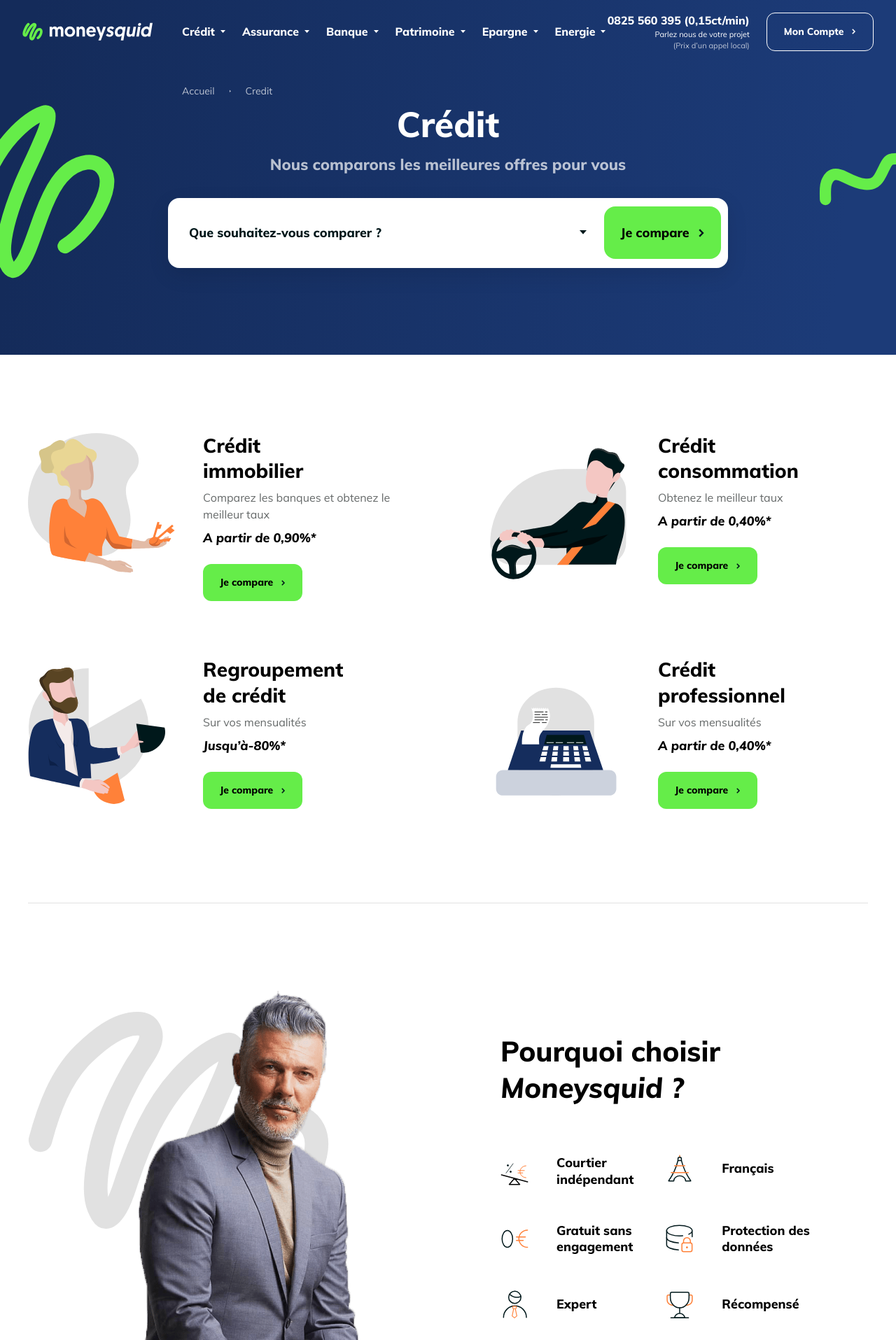
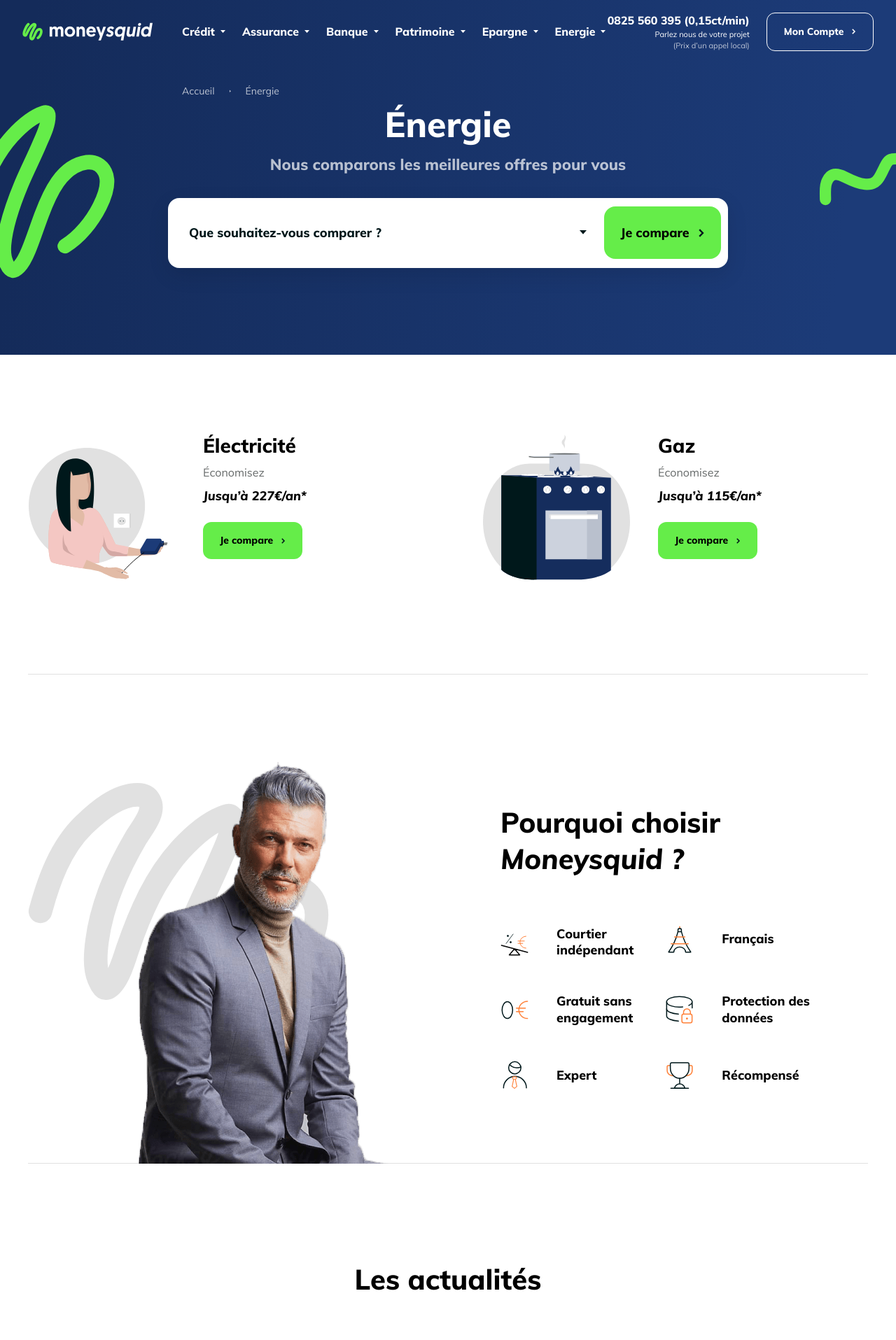
Before and after one commit to leonardchalvet/Moneysquid, a PHP site: page /2e1-metier-energie.php in a window 1280 px wide. Shown: the top 1915 px of the page at 70% size. Run offline with PHP 8.4, Linux system fonts and the light colour scheme; data that the repository does not hold is empty.

Commit message:
Change - Front - Page 2e1-metier-energie - Add correct text and illustrations

```diff
--- a/Front/2e1-metier-energie.php
+++ b/Front/2e1-metier-energie.php
@@ -57,7 +57,7 @@ $allReviews = getJSON('https://api.trustpilot.com/v1/business-units/50449f270000
 <html>
 	<head>
 
-		<title>2a1 - Métier Crédit</title>
+		<title>2e1 - Métier Énergie</title>
 
 		<meta name="description" content="" />
 
@@ -86,7 +86,7 @@ $allReviews = getJSON('https://api.trustpilot.com/v1/business-units/50449f270000
 								</svg>
 							</li>
 							<li>
-								<a href="">Credit</a>
+								<a href="">Énergie</a>
 								<svg class="icn-arrow" xmlns="http://www.w3.org/2000/svg" viewBox="0 0 9 6">
 									<use xlink:href="img/common/icn-arrow-1.svg#content"></use>
 								</svg>
@@ -99,7 +99,7 @@ $allReviews = getJSON('https://api.trustpilot.com/v1/business-units/50449f270000
 
 					<div class="wrapper">
 						<h2>
-							Crédit
+							Énergie
 						</h2>
 						<p class="text">
 							Nous comparons les meilleures offres pour vous
@@ -357,19 +357,19 @@ $allReviews = getJSON('https://api.trustpilot.com/v1/business-units/50449f270000
 					<div class="container-el">
 						<div class="el">
 							<div class="icn">
-								<img src="img/common-section_compare/illu-1.svg" alt="">
+								<img src="img/common-section_compare/illu-13.svg" alt="">
 							</div>
 							<div class="text">
 								<h3>
 									<a class="title" href="#">
-										Crédit <br>immobilier
+										Électricité
 									</a>
 								</h3>
 								<p class="text-1">
-									Comparez les banques et obtenez le meilleur taux
+									Économisez
 								</p>
 								<p class="text-2">
-									A partir de 0,90%*
+									Jusqu’à 227€/an*
 								</p>
 								<svg class="arrow" xmlns="http://www.w3.org/2000/svg" viewBox="0 0 7 10">
 									<use xlink:href="img/common/icn-arrow-2.svg#content"></use>
@@ -386,77 +386,19 @@ $allReviews = getJSON('https://api.trustpilot.com/v1/business-units/50449f270000
 						</div>
 						<div class="el">
 							<div class="icn">
-								<img src="img/common-section_compare/illu-2.svg" alt="">
+								<img src="img/common-section_compare/illu-14.svg" alt="">
 							</div>
 							<div class="text">
 								<h3>
 									<a class="title" href="#">
-										Crédit <br/>consommation
+										Gaz
 									</a>
 								</h3>
 								<p class="text-1">
-									Obtenez le meilleur taux
+									Économisez
 								</p>
 								<p class="text-2">
-									A partir de 0,40%*
-								</p>
-								<svg class="arrow" xmlns="http://www.w3.org/2000/svg" viewBox="0 0 7 10">
-									<use xlink:href="img/common/icn-arrow-2.svg#content"></use>
-								</svg>
-								<div class="btn toHref" data-href="#">
-									<span class="btn-text">
-										Je compare
-									</span>
-									<svg class="btn-arrow" xmlns="http://www.w3.org/2000/svg" viewBox="0 0 7 10">
-										<use xlink:href="img/common/icn-arrow-2.svg#content"></use>
-									</svg>
-								</div>
-							</div>
-						</div>
-						<div class="el">
-							<div class="icn">
-								<img src="img/common-section_compare/illu-3.svg" alt="">
-							</div>
-							<div class="text">
-								<h3>
-									<a class="title" href="#">
-										Regroupement <br/>de crédit
-									</a>
-								</h3>
-								<p class="text-1">
-									Sur vos mensualités
-								</p>
-								<p class="text-2">
-									Jusqu’à-80%*
-								</p>
-								<svg class="arrow" xmlns="http://www.w3.org/2000/svg" viewBox="0 0 7 10">
-									<use xlink:href="img/common/icn-arrow-2.svg#content"></use>
-								</svg>
-								<div class="btn toHref" data-href="#">
-									<span class="btn-text">
-										Je compare
-									</span>
-									<svg class="btn-arrow" xmlns="http://www.w3.org/2000/svg" viewBox="0 0 7 10">
-										<use xlink:href="img/common/icn-arrow-2.svg#content"></use>
-									</svg>
-								</div>
-							</div>
-						</div>
-						<div class="el">
-							<div class="icn">
-								<img src="img/common-section_compare/illu-7.svg" alt="">
-							</div>
-							<div class="text">
-								<h3>
-									<a class="title" href="#">
-										Crédit <br>professionnel
-									</a>
-								</h3>
-								<p class="text-1">
-									Sur vos mensualités
-								</p>
-								<p class="text-2">
-									A partir de 0,40%*
+									Jusqu’à 115€/an*
 								</p>
 								<svg class="arrow" xmlns="http://www.w3.org/2000/svg" viewBox="0 0 7 10">
 									<use xlink:href="img/common/icn-arrow-2.svg#content"></use>
@@ -1327,10 +1269,10 @@ $allReviews = getJSON('https://api.trustpilot.com/v1/business-units/50449f270000
 								<div class="el">
 							        <div class="content">
 								        <div class="illu">
-											<img src="img/common-section_sousmetier/illu-1.svg" alt="">
+											<img src="img/common-section_sousmetier/illu-24.svg" alt="">
 										</div>
 										<div class="text">
-											<h3><a href="#">Prêt immobilier</a></h3>
+											<h3><a href="#">Électricité</a></h3>
 											<p>
 												Courtier en crédit immobilier, Bourse des Crédits peut vous accompagner pour l’obtention de votre financement immobilier.  En véritable expert, nous pouvons comparer les banques en prêt immobilier qui opèrent en France, afin de vous obtenir le meilleur taux et les conditions de crédits les plus avantageuses.<br><br>
 												Reconnue parmi les entreprises les plus innovantes de son secteur, Bourse des Crédits vous accompagne également dans la négociation de votre emprunt immobilier.<br><br>
@@ -1338,7 +1280,7 @@ $allReviews = getJSON('https://api.trustpilot.com/v1/business-units/50449f270000
 											</p>
 											<div class="btn toHref" data-href="#">
 												<span class="btn-text">
-													Comparer gratuitement les crédits immobilier
+													Comparer gratuitement les revendeurs d’électricité
 												</span>
 												<svg class="btn-arrow" xmlns="http://www.w3.org/2000/svg" viewBox="0 0 7 10">
 													<use xlink:href="img/common/icn-arrow-2.svg#content"></use>
@@ -1350,10 +1292,10 @@ $allReviews = getJSON('https://api.trustpilot.com/v1/business-units/50449f270000
 								<div class="el">
 							        <div class="content">
 								        <div class="illu">
-											<img src="img/common-section_sousmetier/illu-3.svg" alt="">
+											<img src="img/common-section_sousmetier/illu-25.svg" alt="">
 										</div>
 										<div class="text">
-											<h3><a href="#">Rachat de crédits</a></h3>
+											<h3><a href="#">Gaz</a></h3>
 											<p>
 												Courtier en crédit immobilier, Bourse des Crédits peut vous accompagner pour l’obtention de votre financement immobilier.  En véritable expert, nous pouvons comparer les banques en prêt immobilier qui opèrent en France, afin de vous obtenir le meilleur taux et les conditions de crédits les plus avantageuses.<br><br>
 												Reconnue parmi les entreprises les plus innovantes de son secteur, Bourse des Crédits vous accompagne également dans la négociation de votre emprunt immobilier.<br><br>
@@ -1361,53 +1303,7 @@ $allReviews = getJSON('https://api.trustpilot.com/v1/business-units/50449f270000
 											</p>
 											<div class="btn toHref" data-href="#">
 												<span class="btn-text">
-													Comparer gratuitement les crédits immobilier
-												</span>
-												<svg class="btn-arrow" xmlns="http://www.w3.org/2000/svg" viewBox="0 0 7 10">
-													<use xlink:href="img/common/icn-arrow-2.svg#content"></use>
-												</svg>
-											</div>
-										</div>
-									</div>
-								</div>
-								<div class="el">
-							        <div class="content">
-								        <div class="illu">
-											<img src="img/common-section_sousmetier/illu-2.svg" alt="">
-										</div>
-										<div class="text">
-											<h3><a href="#">Crédit consommation</a></h3>
-											<p>
-												Courtier en crédit immobilier, Bourse des Crédits peut vous accompagner pour l’obtention de votre financement immobilier.  En véritable expert, nous pouvons comparer les banques en prêt immobilier qui opèrent en France, afin de vous obtenir le meilleur taux et les conditions de crédits les plus avantageuses.<br><br>
-												Reconnue parmi les entreprises les plus innovantes de son secteur, Bourse des Crédits vous accompagne également dans la négociation de votre emprunt immobilier.<br><br>
-												Nos outils de simulation et comparaison de crédit, vous permettend d’avoir accès aux meilleurs taux de prêts du marché et de faire votre demande de crédit en ligne qui sera relayée à tous nos partenaires organismes de crédit.
-											</p>
-											<div class="btn toHref" data-href="#">
-												<span class="btn-text">
-													Comparer gratuitement les crédits immobilier
-												</span>
-												<svg class="btn-arrow" xmlns="http://www.w3.org/2000/svg" viewBox="0 0 7 10">
-													<use xlink:href="img/common/icn-arrow-2.svg#content"></use>
-												</svg>
-											</div>
-										</div>
-									</div>
-								</div>
-								<div class="el">
-							        <div class="content">
-								        <div class="illu">
-											<img src="img/common-section_sousmetier/illu-4.svg" alt="">
-										</div>
-										<div class="text">
-											<h3><a href="#">Crédit professionnel</a></h3>
-											<p>
-												Courtier en crédit immobilier, Bourse des Crédits peut vous accompagner pour l’obtention de votre financement immobilier.  En véritable expert, nous pouvons comparer les banques en prêt immobilier qui opèrent en France, afin de vous obtenir le meilleur taux et les conditions de crédits les plus avantageuses.<br><br>
-												Reconnue parmi les entreprises les plus innovantes de son secteur, Bourse des Crédits vous accompagne également dans la négociation de votre emprunt immobilier.<br><br>
-												Nos outils de simulation et comparaison de crédit, vous permettend d’avoir accès aux meilleurs taux de prêts du marché et de faire votre demande de crédit en ligne qui sera relayée à tous nos partenaires organismes de crédit.
-											</p>
-											<div class="btn toHref" data-href="#">
-												<span class="btn-text">
-													Comparer gratuitement les crédits immobilier
+													Comparer gratuitement les revendeurs de gaz
 												</span>
 												<svg class="btn-arrow" xmlns="http://www.w3.org/2000/svg" viewBox="0 0 7 10">
 													<use xlink:href="img/common/icn-arrow-2.svg#content"></use>
```
